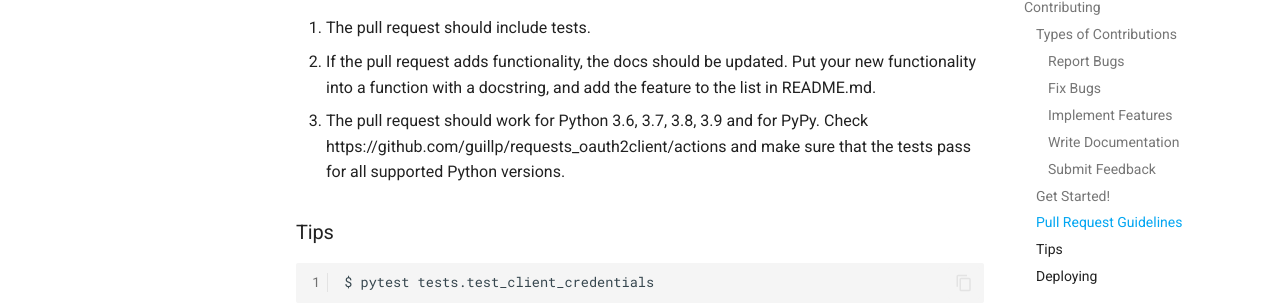
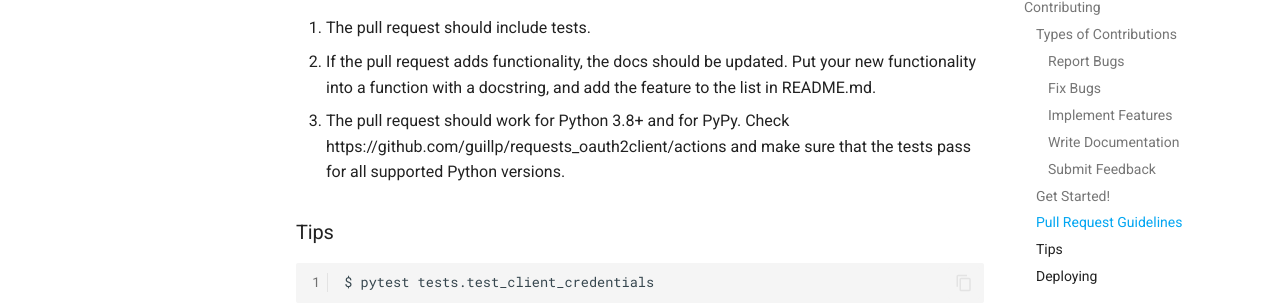
Before and after one commit to guillp/requests_oauth2client, an MkDocs documentation site: the page built from docs/contributing.md, in a window 1280 px wide and 900 px high, scrolled down 2047 px. Shown: the part 149-452 px from the top of the window. Built offline with MkDocs 1.6.1 and Material for MkDocs 9.7.7, drawn with Linux system fonts in a browser that asks for light colours; comment, search, counter and statistics services are not loaded.

Commit message:
release v1.7.0 (#137)
* release v1.7.0

```diff
--- a/CONTRIBUTING.md
+++ b/CONTRIBUTING.md
@@ -96,7 +96,7 @@ Before you submit a pull request, check that it meets these guidelines:
 2. If the pull request adds functionality, the docs should be updated. Put
    your new functionality into a function with a docstring, and add the
    feature to the list in README.md.
-3. The pull request should work for Python 3.6, 3.7, 3.8, 3.9 and for PyPy. Check
+3. The pull request should work for Python 3.8+ and for PyPy. Check
    https://github.com/guillp/requests_oauth2client/actions
    and make sure that the tests pass for all supported Python versions.
 
--- a/mkdocs.yml
+++ b/mkdocs.yml
@@ -1,5 +1,4 @@
 site_name: requests_oauth2client
-# site_url: http://www.jieyu.ai
 repo_url: https://github.com/guillp/requests_oauth2client
 repo_name: requests_oauth2client
 strict: true
--- a/pyproject.toml
+++ b/pyproject.toml
@@ -1,10 +1,10 @@
 [tool]
 [tool.poetry]
 name = "requests_oauth2client"
-version = "1.6.0"
+version = "1.7.0"
 homepage = "https://github.com/guillp/requests_oauth2client"
 description = "An OAuth2.x client based on `requests`."
-authors = ["Guillaume Pujol <guill.p.linux@gmail.com>"]
+authors = ["Guillaume Pujol <guillp.dev@pm.me>"]
 readme = "README.md"
 license = "Apache-2.0"
 classifiers = [
@@ -18,6 +18,7 @@ classifiers = [
     'Programming Language :: Python :: 3.10',
     'Programming Language :: Python :: 3.11',
     'Programming Language :: Python :: 3.12',
+    'Programming Language :: Python :: 3.13',
 ]
 packages = [
     { include = "requests_oauth2client" },
```
Also changed, not shown: AUTHORS.md (deleted, +0 -9 lines), HISTORY.md (deleted, +0 -41 lines), docs/history.md (deleted, +0 -3 lines), 1 other file.
